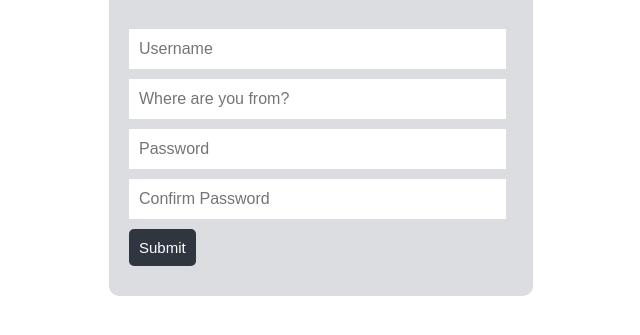
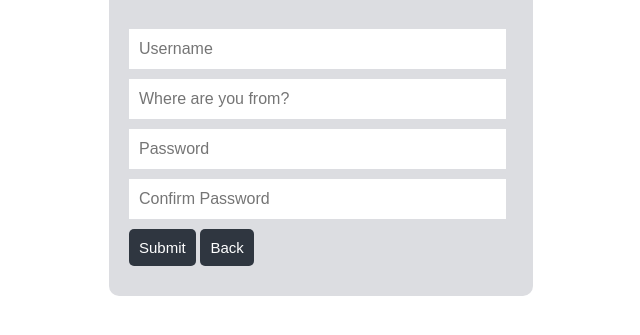
Before and after one commit to JarrettPhilips/snowmuchfun_website, a PHP site: page /UserRegistrationFrontend.php in a window 1280 px wide. Shown: the part 125-460 px from the top of the page, without its empty margins (319-959 px from the left). Run offline with PHP 8.4, Linux system fonts and the light colour scheme; data that the repository does not hold is empty.

Commit message:
Added back button to sign up page

```diff
--- a/Project_Files/UserRegistrationFrontend.php
+++ b/Project_Files/UserRegistrationFrontend.php
@@ -28,6 +28,7 @@
   	</div>
   	<div class="input-group">
   	  <button type="submit" class="btn" name="registerUser">Submit</button>
+      <button type="submit" class="btn" name="registerUser"><a href="index.php" class="btn" style="text-decoration:none; padding:0px;">Back</a></button>
   	</div>
   </form>
 </body>
```
Also changed, not shown: 1 other file.
